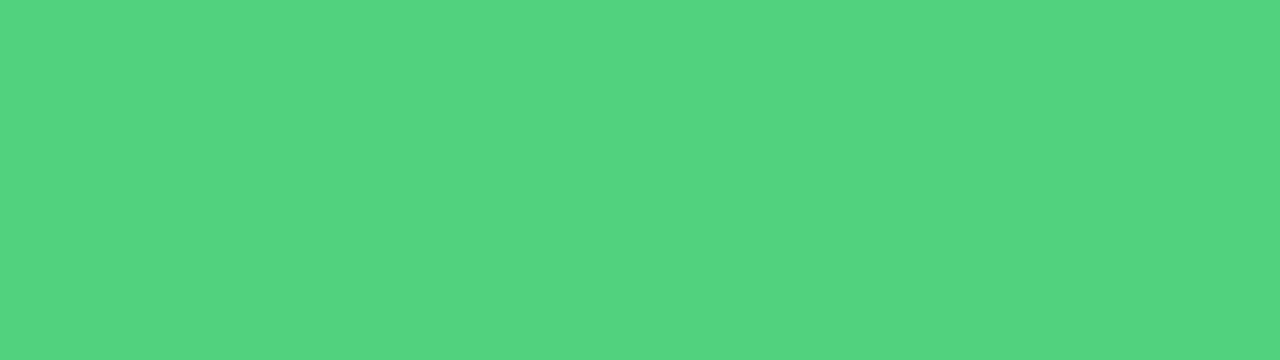
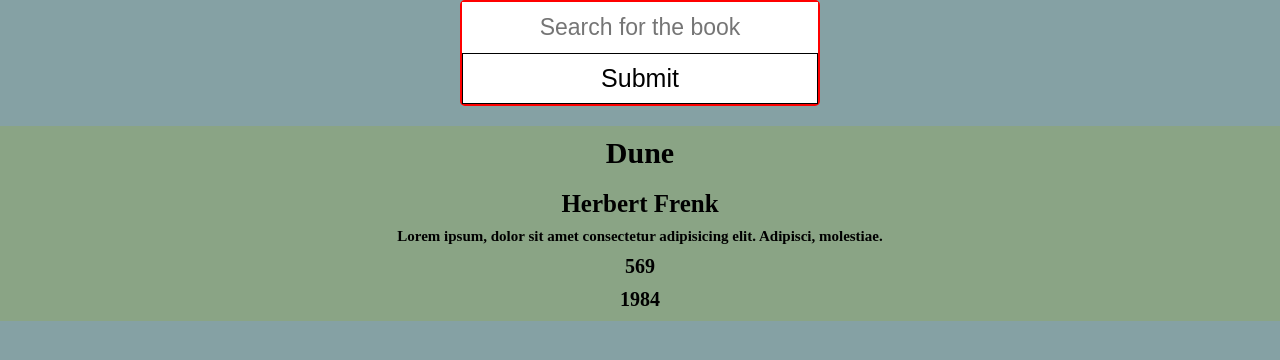
Before and after one commit to SeverinDenys/book-project, a website built with Vite: page index.html in a window 1280 px wide. Built offline with nearby package versions, Linux system fonts and the light colour scheme.

Commit message:
add: api,fetch,search,inputValue

```diff
--- a/index.html
+++ b/index.html
@@ -6,7 +6,27 @@
     <title>Book Project</title>
   </head>
   <body>
-    <div id="app"></div>
+    <!-- Form section start -->
+     <section id="form-container">
+      <form class="form">
+        <input type="search" class="form__input" placeholder="Search for the book">
+        <button class="form__button" type="submit">Submit</button>
+
+      </form>
+     </section>
+     <!-- Form section end -->
+
+
+     <!-- bookInfo section start -->
+     <section class="bookInfo">
+      <h1 class="bookInfo__title">Dune</h1>
+      <h2 class="bookInfo__author">Herbert Frenk</h2>
+      <h2 class="bookInfo__description">Lorem ipsum, dolor sit amet consectetur adipisicing elit. Adipisci, molestiae.</h2>
+      <h3 class="bookInfo__pageCount">569</h3>
+      <h4 class="bookInfo__publishedDate">1984</h4>
+     </section>
+
+     <!-- bookInfo section end -->
     <script type="module" src="/src/main.js"></script>
   </body>
 </html>
--- a/src/main.js
+++ b/src/main.js
@@ -1,2 +1,36 @@
 import "./styles/main.scss";
-// const greeting = "Hello, world";
+const apiKey = "AIzaSyDdAPb7kkGFovTYwv7NJ3ii1A5mcjuU8UI";
+
+const inputBtn = document.querySelector(".form__button");
+
+// display the input API request
+
+inputBtn.addEventListener("click", (e) => {
+  e.preventDefault();
+  const inputEl = document.querySelector(".form__input").value;
+
+  const booksUrl = `https://www.googleapis.com/books/v1/volumes?q=${inputEl}&key=${apiKey}`;
+  const booksInformation = async () => {
+    await fetch(booksUrl)
+      .then((response) => {
+        if (!response.ok) {
+          throw new Error("Network response was not ok");
+        }
+        return response.json();
+      })
+      .then((userData) => {
+        // Process the retrieved user data
+        console.log("User Data:", userData);
+        console.log(userData.items[0].searchInfo);
+      })
+      .catch((error) => {
+        console.error("Error:", error);
+      });
+  };
+
+  const resetInput = () => {
+    document.querySelector(".form__input").value = "";
+  };
+  booksInformation();
+  resetInput();
+});
--- a/src/styles/_base.scss
+++ b/src/styles/_base.scss
@@ -12,5 +12,5 @@
 }
 
 body {
-  background: rgb(81, 210, 126);
+ background: $main-color;
 }
--- /dev/null
+++ b/src/styles/_bookInfo.scss
@@ -0,0 +1,29 @@
+
+.bookInfo {
+  background: $analogous-main-color1;
+  text-align: center;
+  margin: 2rem 0;
+
+   &__title  {
+     padding: 1rem 0;
+    font-size: 3rem;
+
+  }
+
+   &__author  {
+     padding: 1rem 0;
+    font-size: 2.5rem;
+
+  }
+
+  &__pageCount  {
+    padding: 1rem 0;
+   font-size: 2rem;
+
+ }
+  &__publishedDate  {
+    padding-bottom: 1rem;
+   font-size: 2rem;
+
+ }
+}
--- /dev/null
+++ b/src/styles/_form.scss
@@ -0,0 +1,36 @@
+#form-container {
+  display: flex;
+  justify-content: center;
+  align-items: center;
+  // height: 100vh; // Makes sure the container takes the full viewport height
+}
+
+
+.form {
+  border: 2px solid red;
+  display: flex;
+  border-radius: 5px;
+  flex-direction: column;
+  // margin: 0 auto;
+  // width: 95%;
+
+
+  &__input {
+    border: none;
+    margin: 0;
+    padding: 3rem 1rem;
+    font-size: 2.3rem;
+    color: $complementary-color1;
+    text-align: center;
+    padding: 12px 20px 12px 40px;
+  }
+
+  &__button {
+    font-size: 2rem;
+    padding: 1rem;
+     box-sizing: border-box;
+     font-size: 2.5rem;
+     background: $background;
+     border:1px solid $border;
+  }
+}
--- a/src/styles/_variables.scss
+++ b/src/styles/_variables.scss
@@ -1,4 +1,16 @@
-$primary-color: rgba(239, 239, 239, 0.742);
+$main-color: #85a1a4;
+$analogous-main-color1: #8aa485;
+$analogous-main-color2: #859ba4;
+
+$background: #fff;
+$border: #000;
+
+$accent-color1: #a48585;
+$accent-color2: #a4859a;
+
+$complementary-color1: #cd9898;
+$complementary-color1: #a48b85;
+
 $cold-color: blue;
 $foggy-color: gray;
 $primary-black: rgb(0, 0, 0);
--- a/src/styles/main.scss
+++ b/src/styles/main.scss
@@ -1,2 +1,4 @@
 @import "./variables";
 @import "./base";
+@import "./form";
+@import "./bookInfo";
--- a/vite.config.js
+++ b/vite.config.js
@@ -4,4 +4,5 @@
   build: {
     outDir: "dist",
   },
+
 });
```
Also changed, not shown: public/images/icons8-search-100.png (added), public/images/icons8-search-50.png (added).
